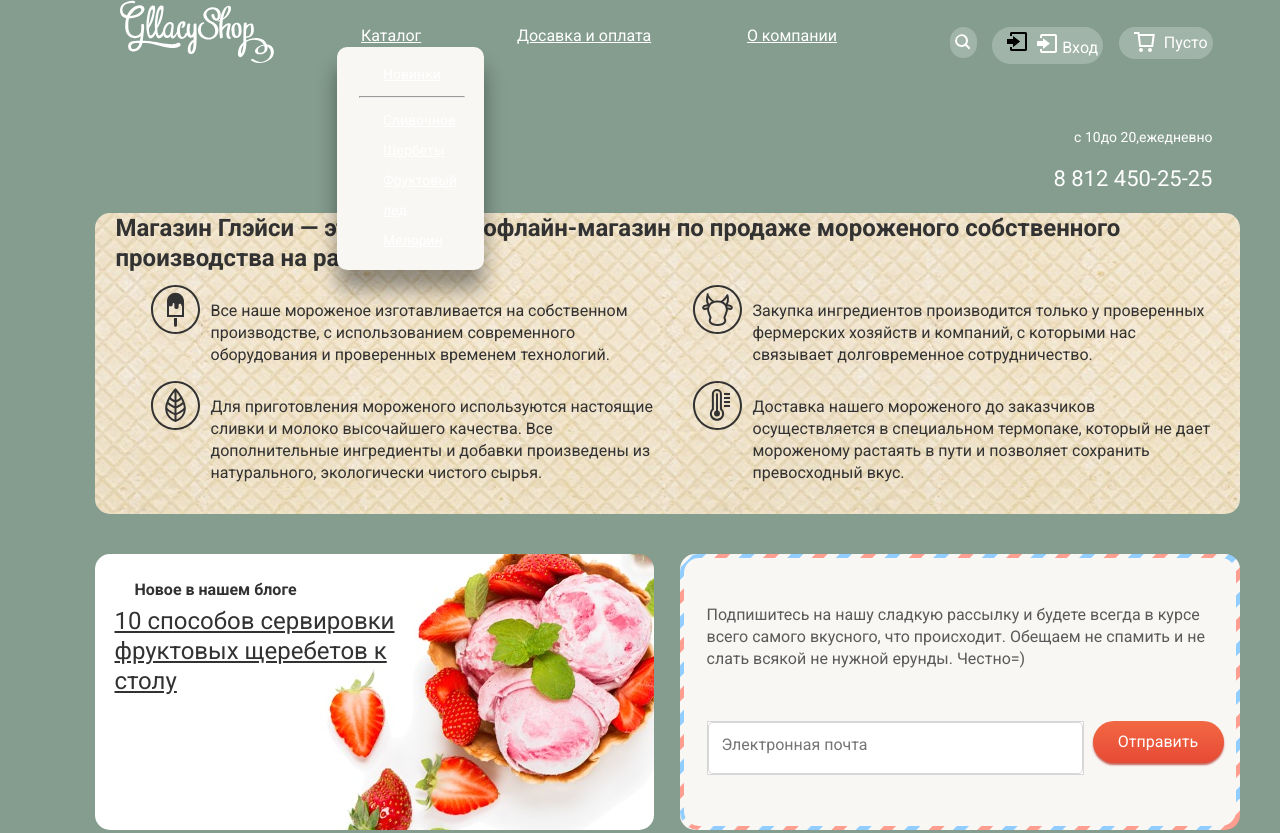
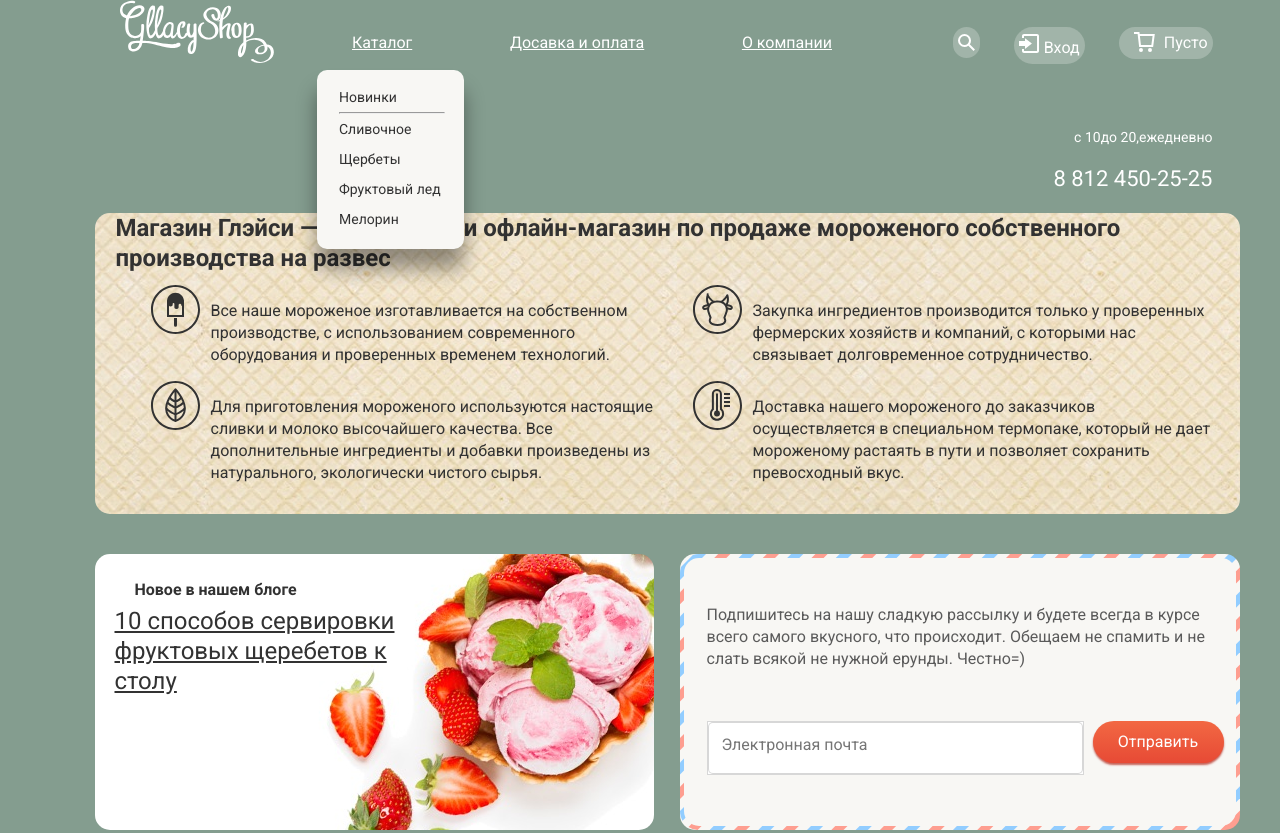
Before and after one commit to finedeer/850849-gllacy-24, a plain HTML site: page index.html in a window 1280 px wide. Shown: the top 833 px of the page. Drawn offline with nearby package versions, Linux system fonts and the light colour scheme.

Commit message:
Update style.css

```diff
--- a/css/style.css
+++ b/css/style.css
@@ -82,18 +82,20 @@ padding: 0;
 .site-navigation a {
   text-decoration: underline;
   color: #FFFFFF;
-  display:block;
+  display: block;
   margin-left: 24px;
+  padding: 7px 5px;
+    margin-left: 10px;
 }
 .user-navigation a {
   background-color: #A1B4A9;
   color: #FFFFFF;
-  display:block;
+  display: block;
   border-radius: 50px;
   text-align: center;
   vertical-align: middle;
-  padding: 7px 5px;
-  margin-left: 7px;
+padding: 7px 5px;
+  margin-left: 10px;
 }
 .site-navigation a:hover,
 .site-navigation a:focus {
@@ -101,8 +103,7 @@ padding: 0;
   color: #323232;
   display:block;
   border-radius: 50px;
-  padding: 7px 5px;
-  margin-left: 10px;
+
 }
 .user-navigation a:hover,
 .user-navigation a:focus {
@@ -113,39 +114,20 @@ padding: 0;
 }
 
 .user-navigation-loupe {
-  content: url("../img/icon/loupe.svg");
+  content: '';
 
   display: block;
   width: 17px;
   height: 17px;
-  padding: : 9px;
+  padding: 9px;
 border-radius: 50%;
+
+background-image: url("../img/icon/loupe.svg");
 background-repeat: no-repeat;
 background-position: center;
 }
-.user-navigation .user-navigation-login {
-  position: relative;
-  padding-left: 45px;
-}
 
-.user-navigation-login::before {
-content: url("../img/icon/entrance.svg");
-  position: absolute;
-  top:5px;
-  left:15px;
 
-  width: 21px;
-  height: 19px;
-
-  background-image: url("../img/icon/entrance.svg");
-  background-repeat: no-repeat;
-  background-position: 0 0 ;
-
-}
-.user-navigation-login:hover::before,
-.user-navigation-login:focus::before {
- color: #ff0000;
-}
 .user-navigation .user-navigation-emptycart {
   position: relative;
   padding-left: 45px;
@@ -184,14 +166,11 @@ content: url("../img/icon/basket.svg");
   position: absolute;
   list-style-type: none;
 
-  font-size: 14px;
-color: #323232;
-letter-spacing: 0;
-line-height: 30px;
-
   width: 106px;
 
-  margin-top: 2px;
+display: block;
+  margin-top: 11px;
+  margin-left: -20px;
   padding-left: 22px;
   padding-top: 12px;
   padding-bottom: 15px;
@@ -202,6 +181,27 @@ border-radius: 10px;
 box-shadow: 0 20px 20px 0 rgba(0,0,0,0.40);
 
 }
+.catalog-dropdown-menu a {
+text-decoration: none;
+padding: 0;
+margin: 0;
+font-size: 14px;
+color: #323232;
+letter-spacing: 0;
+line-height: 30px;
+}
+.catalog-dropdown-menu hr {
+  size: 1px;
+  align: center;
+  margin: 0;
+}
+.catalog-dropdown-menu a:hover,
+.catalog-dropdown-menu a:focus {
+display: block;
+  background-color: ##FBDED7;
+}
+
+
 
 .user-full-current a {
     font : inherit;
```
